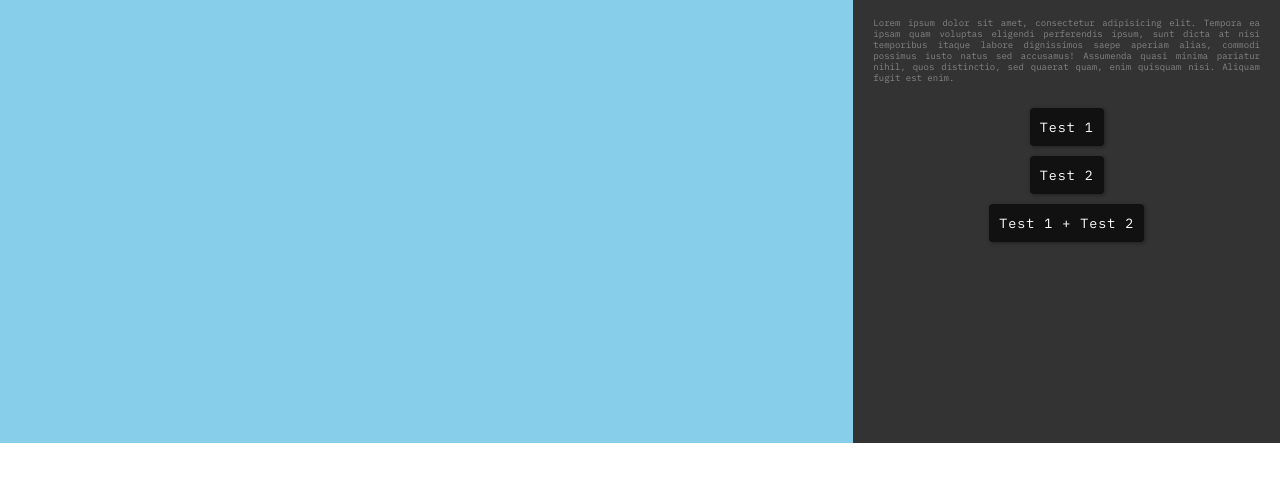
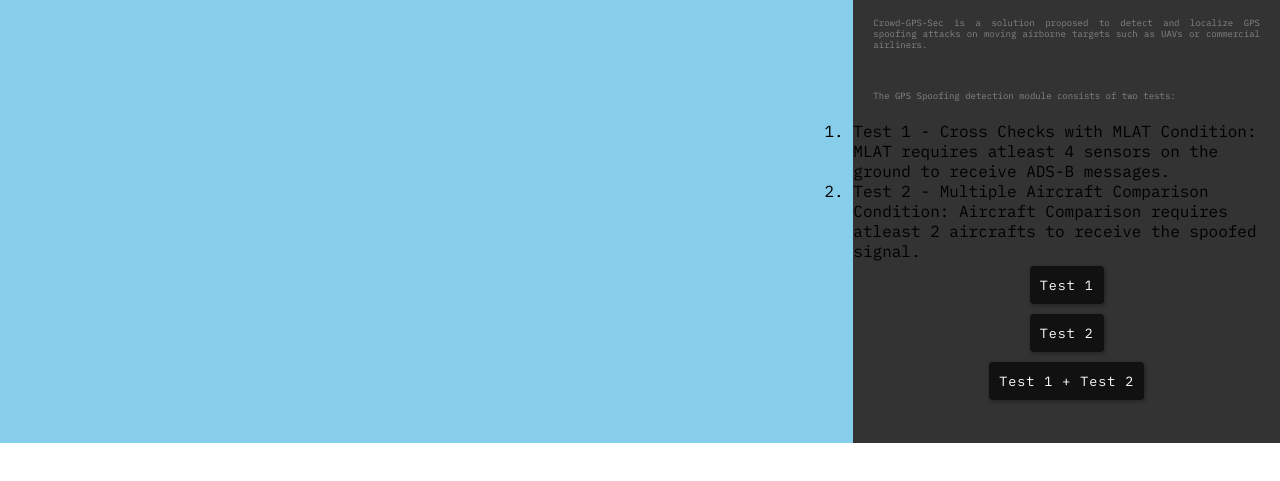
Before and after one commit to labeeba/crowd-gps-sec-website, a plain HTML site: page index.html in a window 1280 px wide. Shown: the part 37-518 px from the top of the page. Drawn offline with nearby package versions, Linux system fonts and the light colour scheme; a script that the page names is missing.

Commit message:
Update index.html

```diff
--- a/index.html
+++ b/index.html
@@ -14,7 +14,13 @@
     </div>
     <div class="sidebar">
       <h3 align="center">Crowd-GPS-Sec</h3>
-      <p>Lorem ipsum dolor sit amet, consectetur adipisicing elit. Tempora ea ipsam quam voluptas eligendi perferendis ipsum, sunt dicta at nisi temporibus itaque labore dignissimos saepe aperiam alias, commodi possimus iusto natus sed accusamus! Assumenda quasi minima pariatur nihil, quos distinctio, sed quaerat quam, enim quisquam nisi. Aliquam fugit est enim.</p>
+      <p>Crowd-GPS-Sec is a solution proposed to detect and localize GPS spoofing attacks on moving airborne targets such as UAVs or commercial airliners.
+        </p>
+       <p>The GPS Spoofing detection module consists of two tests: </p>
+       <ol>
+<li> Test 1 - Cross Checks with MLAT Condition: MLAT requires atleast 4 sensors on the ground to receive ADS-B messages. </li>
+<li>Test 2 - Multiple Aircraft Comparison Condition: Aircraft Comparison requires atleast 2 aircrafts to receive the spoofed signal.</li>
+        </ol>
       <div id="button_holder">
         <button class="cmap" id="scatter_test1">Test 1</button>
         <button class="cmap" id="heatmap_test2">Test 2</button>
```
